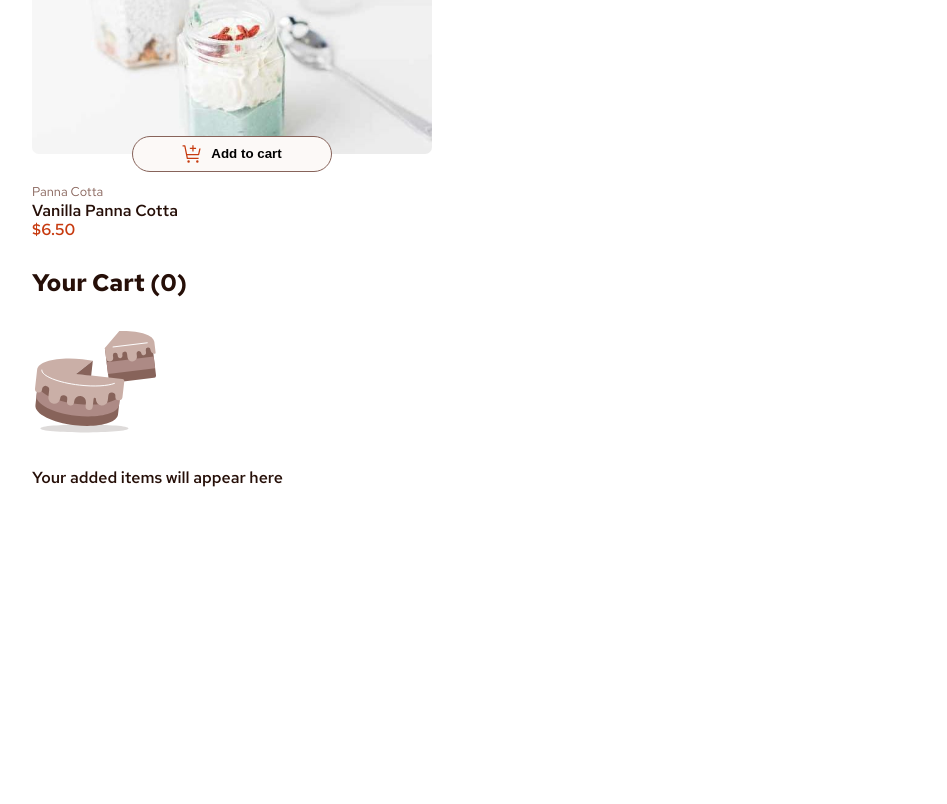
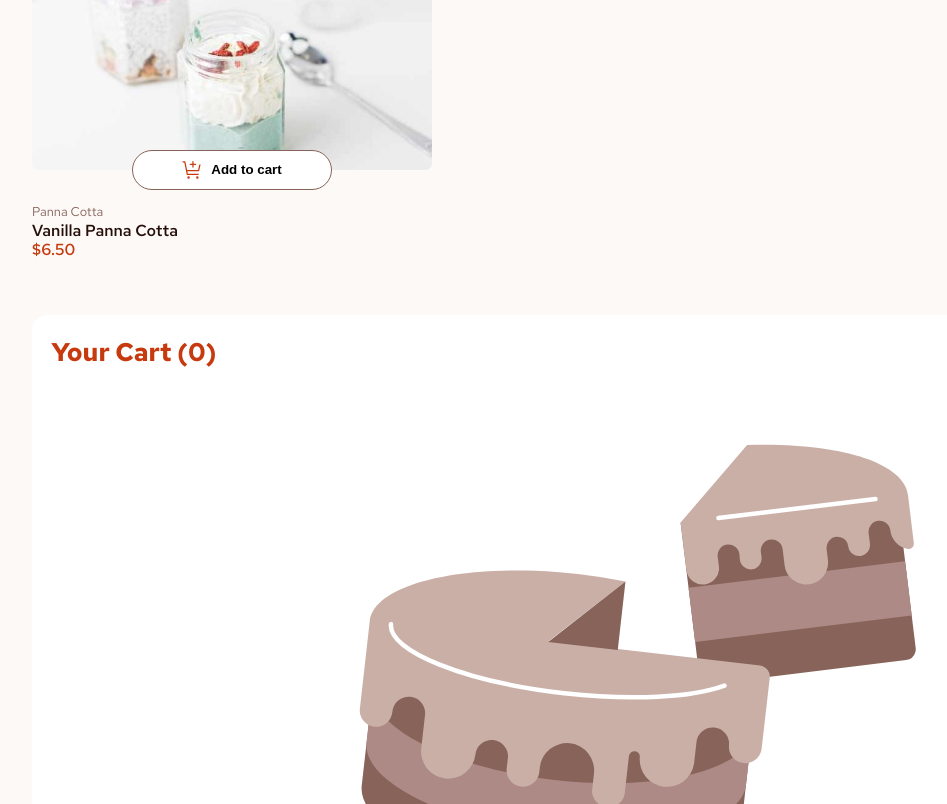
Before and after one commit to exnihilo0912/portfolio_2025, a React (Create React App) app in the folder packages/product_list_cart/frontend/: page / in a window 1280 px wide. Shown: the part 1716-2520 px from the top of the page, without its empty margins (0-947 px from the left). Before the commit the page ends 2252 px from the top, so only its background shows below. Built offline with nearby package versions, Linux system fonts and the light colour scheme.

Commit message:
[feat] Update cart component style

```diff
--- a/packages/product_list_cart/frontend/src/App.css
+++ b/packages/product_list_cart/frontend/src/App.css
@@ -39,6 +39,7 @@ body {
   font-family: 'Red Hat Text';
   font-weight: var(--font-weight-regular);
   color: var(--rose-900);
+  background-color: var(--rose-50);
 }
 
 ul,
@@ -50,13 +51,13 @@ li {
 
 /* element */
 .button {
-  height: 2.25rem;
+  height: 2.5rem;
   font-weight: var(--font-weight-regular);
   padding-left: 32px;
   padding-right: 32px;
   border-radius: 90px;
   border: 1px solid var(--rose-500);
-  background-color: var(--rose-50);
+  background-color: white;
   display: flex;
   align-items: center;
   justify-content: center;
@@ -156,7 +157,7 @@ li {
 
 .product-card__button {
   position: relative;
-  top: calc(-1.125rem);
+  top: calc(-1.25rem);
   width: fit-content;
   min-width: 50%;
 }
@@ -175,6 +176,7 @@ li {
 }
 
 .product-card__name {
+  font-size: 1rem;
   line-height: 1.2rem;
 }
 
@@ -183,7 +185,32 @@ li {
   color: var(--red)
 }
 
+.cart {
+  margin-top: 3rem;
+  background-color: white;
+  padding: 1.2rem;
+  border-radius: 15px;
+}
 
+.cart__title {
+  color: var(--red);
+  font-size: 1.6rem;
+  padding: 0;
+  margin: 0;
+  margin-bottom: 1rem;
+}
+
+.cart__empty-container {
+  display: flex;
+  flex-direction: column;
+  justify-content: center;
+  align-items: center;
+  color: var(--rose-500);
+}
+
+.cart__empty-container__image {
+  width: 50%;
+}
 
 
 
--- a/packages/product_list_cart/frontend/src/App.js
+++ b/packages/product_list_cart/frontend/src/App.js
@@ -139,7 +139,7 @@ function CartHeader({ cartProducts }) {
 
     return accumulatedCount + quantity;
   }, 0);
-  return (<h2>Your Cart ({productCount})</h2>);
+  return (<h2 className='cart__title'>Your Cart ({productCount})</h2>);
 }
 function CartProductListItem({ fullCartProduct, onRemoveCartProduct }) {
   const {
@@ -206,13 +206,13 @@ function Cart({ cart = {}, products = [], onConfirm, onRemoveCartProduct }) {
   }
 
   return (
-    <>
+    <div className='cart'>
       <CartHeader cartProducts={cart?.products || []} />
       {
         isCartEmpty
           ? (
-            <div>
-              <img src='/assets/images/illustration-empty-cart.svg' alt="Empty cart illustration" />
+            <div className='cart__empty-container'>
+              <img className='cart__empty-container__image' src='/assets/images/illustration-empty-cart.svg' alt="Empty cart illustration" />
               <p>Your added items will appear here</p>
             </div>
           )
@@ -225,7 +225,7 @@ function Cart({ cart = {}, products = [], onConfirm, onRemoveCartProduct }) {
             </>
           )
       }
-    </>
+    </div>
   );
 }
 
```
